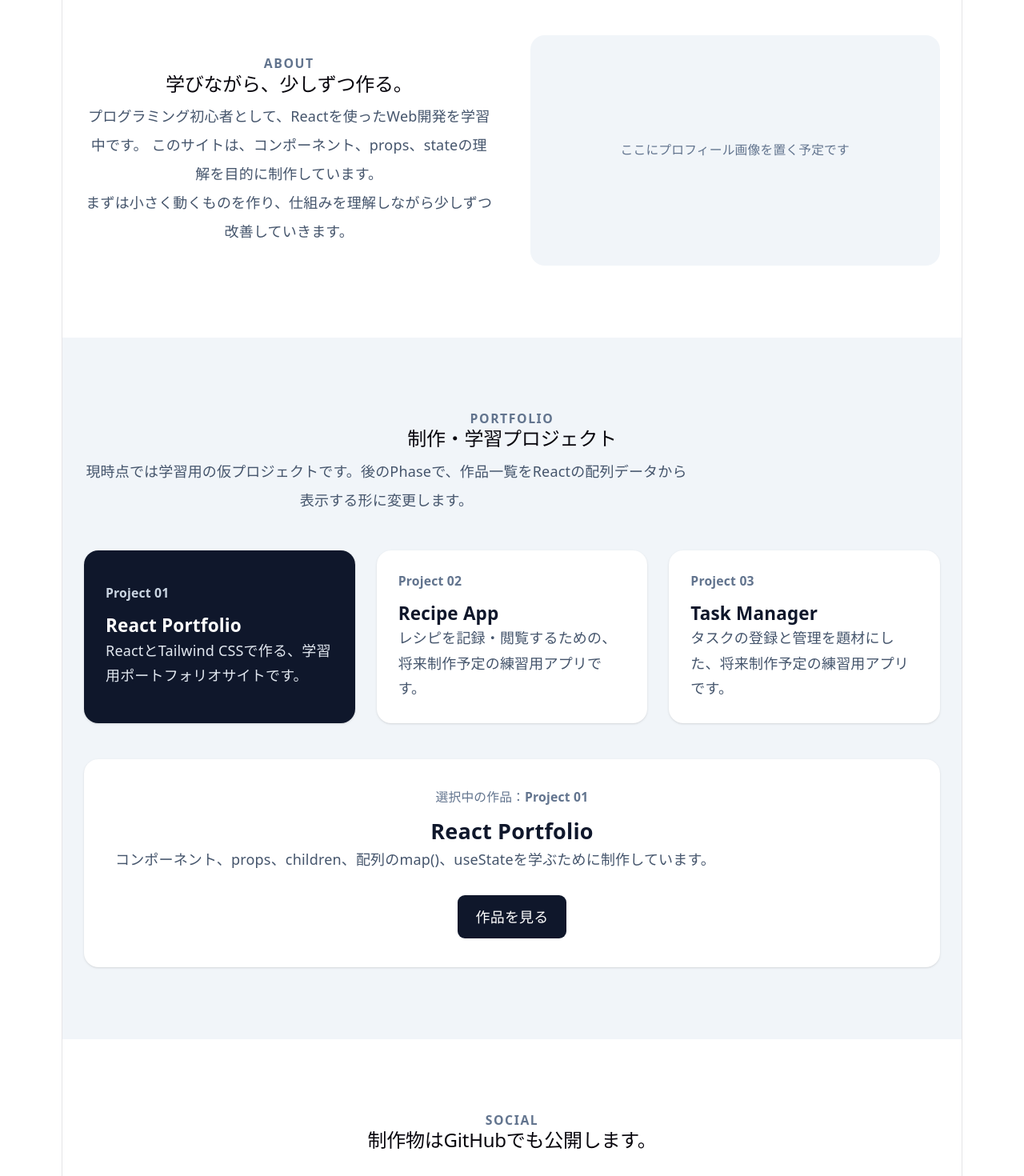
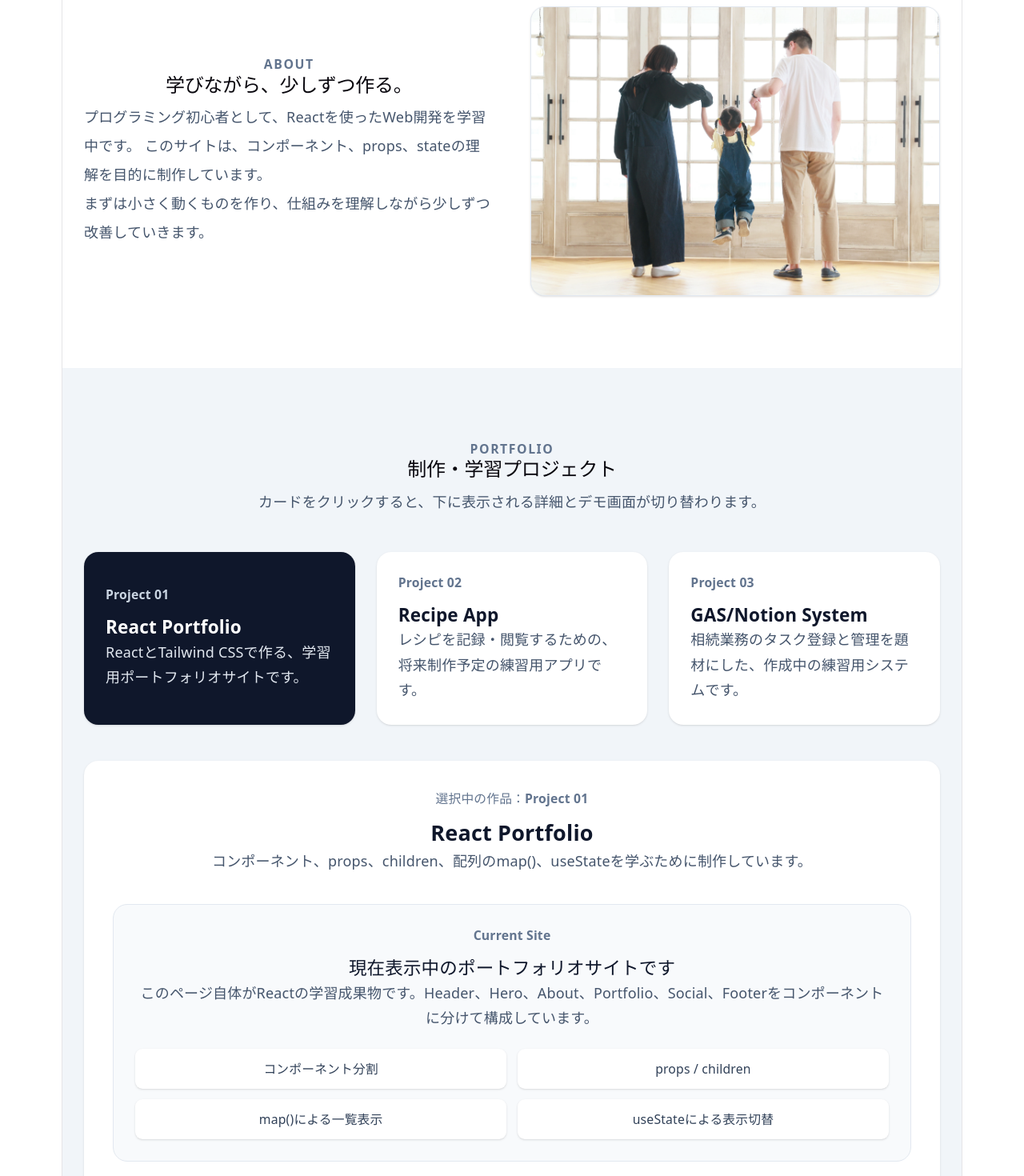
Before and after one commit to ryopan56/react-portfolio, a React (Vite) app: page / in a window 1280 px wide. Shown: the part 760-2230 px from the top of the page at 80% size. Built offline with nearby package versions, Linux system fonts and the light colour scheme.

Commit message:
デモ画面追加/UI修正

```diff
--- a/src/components/About.jsx
+++ b/src/components/About.jsx
@@ -13,20 +13,22 @@ function About() {
             学びながら、少しずつ作る。
           </h2>
 
-          <p className="mt-6 leading-8 text-slate-600">
+          <p className="text-left mt-6 leading-8 text-slate-600">
             プログラミング初心者として、Reactを使ったWeb開発を学習中です。
             このサイトは、コンポーネント、props、stateの理解を目的に制作しています。
           </p>
 
-          <p className="mt-4 leading-8 text-slate-600">
+          <p className="text-left mt-4 leading-8 text-slate-600">
             まずは小さく動くものを作り、仕組みを理解しながら少しずつ改善していきます。
           </p>
         </div>
 
-        <div className="flex min-h-64 items-center justify-center rounded-2xl bg-slate-100 p-8">
-          <p className="text-center text-sm text-slate-500">
-            ここにプロフィール画像を置く予定です
-          </p>
+        <div className="overflow-hidden rounded-2xl border border-slate-200 bg-slate-100 shadow-sm">
+           <img
+            src="/images/profile.jpg"
+            alt="プロフィール写真"
+            className="h-80 w-full object-cover"
+          />
         </div>
       </div>
     </Section>
--- a/src/components/Hero.jsx
+++ b/src/components/Hero.jsx
@@ -8,13 +8,13 @@ function Hero() {
         React Learning Project
       </p>
 
-      <h1 className="mt-6 max-w-3xl text-4xl font-bold leading-tight tracking-tight sm:text-6xl">
+      <h1 className="mt-6 text-4xl font-bold leading-tight tracking-tight sm:text-6xl">
         Reactを学びながら、
         <br />
         Webサイトを作っています。
       </h1>
 
-      <p className="mt-6 max-w-2xl text-lg leading-8 text-slate-600">
+      <p className="mt-6 text-lg leading-8 text-slate-600">
         ReactとTailwind
         CSSを使い、使いやすく分かりやすいWebサイト作りを学んでいます。
       </p>
--- a/src/components/Portfolio.jsx
+++ b/src/components/Portfolio.jsx
@@ -1,6 +1,7 @@
 import { useState } from "react"
 import Section from "./Section"
 import { projects } from "../data/projects"
+import ProjectDemo from './ProjectDemo'
 
 function Portfolio() {
   const [selectedProjectID, setSelectedProjectID] = useState(projects[0].id)
@@ -18,8 +19,8 @@ function Portfolio() {
         制作・学習プロジェクト
       </h2>
 
-      <p className="mt-4 max-w-2xl leading-8 text-slate-600">
-        現時点では学習用の仮プロジェクトです。後のPhaseで、作品一覧をReactの配列データから表示する形に変更します。
+      <p className= "mt-4 leading-8 text-slate-600">
+        カードをクリックすると、下に表示される詳細とデモ画面が切り替わります。
       </p>
 
       <div className="mt-10 grid gap-6 md:grid-cols-3">
@@ -55,26 +56,22 @@ function Portfolio() {
         })}
       </div>
 
-      <article className="mt-10 rounded-2xl bg-white p-8 shadow-sm">
+      <article className="mx-auto mt-10 rounded-2xl bg-white p-8 shadow-sm">
         <p className="text-sm font-semibold text-slate-500">
           選択中の作品：{selectedProject.number}
         </p>
 
         <h3 className="mt-3 text-2xl font-bold">{selectedProject.title}</h3>
 
-        <p className="mt-4 max-w-2xl leading-8 text-slate-600">
+        <p className="mt-4 leading-8 text-slate-600">
           {selectedProject.detail}
         </p>
 
-        <a
-          href={selectedProject.projectUrl}
-          target="_blank"
-          rel="noreferrer"
-          className="mt-6 inline-flex rounded-lg bg-slate-900 px-5 py-3 font-semibold text-white transition hover:bg-slate-700"
-        >
-          作品を見る
-        </a>
+        <div className="mt-8">
+          <ProjectDemo projectId={selectedProject.id} />
+        </div>
       </article>
+
     </Section>
   );
 }
--- /dev/null
+++ b/src/components/ProjectDemo.jsx
@@ -0,0 +1,126 @@
+function ProjectDemo({ projectId }) {
+  if (projectId === 'react-portfolio') {
+    return (
+      <div className="rounded-2xl border border-slate-200 bg-slate-50 p-6">
+        <p className="text-sm font-semibold text-slate-500">
+          Current Site
+        </p>
+
+        <h4 className="mt-3 text-xl font-bold">
+          現在表示中のポートフォリオサイトです
+        </h4>
+
+        <p className="mt-3 leading-7 text-slate-600">
+          このページ自体がReactの学習成果物です。Header、Hero、About、Portfolio、Social、Footerをコンポーネントに分けて構成しています。
+        </p>
+
+        <ul className="mt-5 grid gap-3 text-sm text-slate-700 sm:grid-cols-2">
+          <li className="rounded-lg bg-white p-3 shadow-sm">コンポーネント分割</li>
+          <li className="rounded-lg bg-white p-3 shadow-sm">props / children</li>
+          <li className="rounded-lg bg-white p-3 shadow-sm">map()による一覧表示</li>
+          <li className="rounded-lg bg-white p-3 shadow-sm">useStateによる表示切替</li>
+        </ul>
+      </div>
+    )
+  }
+
+  if (projectId === 'recipe-app') {
+    return (
+      <div className="rounded-2xl border border-slate-200 bg-orange-50 p-6">
+        <div className="rounded-2xl bg-white p-5 shadow-sm">
+          <div className="flex flex-wrap items-center justify-between gap-3">
+            <div>
+              <p className="text-sm font-semibold text-orange-500">
+                Recipe App Demo
+              </p>
+              <h4 className="mt-1 text-xl font-bold">今日のレシピ</h4>
+            </div>
+
+            <button className="rounded-lg bg-orange-500 px-4 py-2 text-sm font-semibold text-white">
+              レシピ追加
+            </button>
+          </div>
+
+          <div className="mt-5 rounded-xl border border-slate-200 bg-slate-50 px-4 py-3 text-sm text-slate-500">
+            レシピ名や食材で検索
+          </div>
+
+          <div className="mt-5 grid gap-4 sm:grid-cols-2">
+            <article className="rounded-xl border border-slate-200 p-4">
+              <p className="text-xs font-semibold text-slate-400">Main Dish</p>
+              <h5 className="mt-2 font-bold">鶏肉の照り焼き</h5>
+              <p className="mt-2 text-sm text-slate-600">
+                鶏もも肉、しょうゆ、みりん、砂糖
+              </p>
+            </article>
+
+            <article className="rounded-xl border border-slate-200 p-4">
+              <p className="text-xs font-semibold text-slate-400">Soup</p>
+              <h5 className="mt-2 font-bold">具だくさん味噌汁</h5>
+              <p className="mt-2 text-sm text-slate-600">
+                豆腐、わかめ、長ねぎ、味噌
+              </p>
+            </article>
+          </div>
+        </div>
+      </div>
+    )
+  }
+
+  if (projectId === 'GAS/Notion System') {
+    return (
+      <div className="rounded-2xl border border-slate-200 bg-blue-50 p-6">
+        <div className="rounded-2xl bg-white p-5 shadow-sm">
+          <div className="flex flex-wrap items-center justify-between gap-3">
+            <div>
+              <p className="text-sm font-semibold text-blue-500">
+                GAS/Notion System Demo
+              </p>
+              <h4 className="mt-1 text-xl font-bold">相続手続プラン</h4>
+            </div>
+
+            <button className="rounded-lg bg-blue-500 px-4 py-2 text-sm font-semibold text-white">
+              新規商品パッケージ
+            </button>
+          </div>
+
+          <div className="mt-5 space-y-3">
+            <div className="flex items-center justify-between rounded-xl border border-slate-200 p-4">
+              <div className="min-w-0 flex-1 text-left">
+                <p className="font-semibold">戸籍収集</p>
+                <p className="mt-1 text-sm text-slate-500">優先度：高</p>
+              </div>
+              <span className="rounded-full bg-green-100 px-3 py-1 text-xs font-semibold text-green-700">
+                完了
+              </span>
+            </div>
+
+            <div className="flex items-center justify-between rounded-xl border border-slate-200 p-4">
+              <div className="min-w-0 flex-1 text-left">
+                <p className="font-semibold">相続関係説明図作成</p>
+                <p className="mt-1 text-sm text-slate-500">優先度：中</p>
+              </div>
+              <span className="rounded-full bg-yellow-100 px-3 py-1 text-xs font-semibold text-yellow-700">
+                進行中
+              </span>
+            </div>
+
+            <div className="flex items-center justify-between rounded-xl border border-slate-200 p-4">
+              <div className="min-w-0 flex-1 text-left">
+                <p className="font-semibold">遺産分割協議書作成</p>
+                <p className="mt-1 text-sm text-slate-500">優先度：中</p>
+              </div>
+              <span className="rounded-full bg-slate-100 px-3 py-1 text-xs font-semibold text-slate-600">
+                未着手
+              </span>
+            </div>
+          </div>
+        </div>
+      </div>
+    )
+  }
+
+  return null
+}
+
+export default ProjectDemo
--- a/src/components/Social.jsx
+++ b/src/components/Social.jsx
@@ -9,11 +9,11 @@ function Social() {
         </p>
 
         <h2 className="mt-3 text-3xl font-bold tracking-tight">
-          制作物はGitHubでも公開します。
+          このサイトのソースコードはGitHubでも公開します。
         </h2>
 
         <a
-          href="https://github.com/ryopan56"
+          href="https://github.com/ryopan56/react-portfolio"
           target="_blank"
           rel="noreferrer"
           className="mt-8 inline-flex rounded-lg bg-slate-900 px-5 py-3 font-semibold text-white transition hover:bg-slate-700"
--- a/src/data/projects.js
+++ b/src/data/projects.js
@@ -6,7 +6,6 @@ export const projects = [
     description: 'ReactとTailwind CSSで作る、学習用ポートフォリオサイトです。',
     detail:
       'コンポーネント、props、children、配列のmap()、useStateを学ぶために制作しています。',
-    projectUrl: 'https://github.com/ryopan56/react-portfolio',
   },
   {
     id: 'recipe-app',
@@ -15,15 +14,13 @@ export const projects = [
     description: 'レシピを記録・閲覧するための、将来制作予定の練習用アプリです。',
     detail:
       '料理名、材料、手順などを登録し、一覧から確認できるアプリを想定しています。',
-    projectUrl: 'https://github.com/ryopan56',
   },
   {
-    id: 'task-manager',
+    id: 'GAS/Notion System',
     number: 'Project 03',
-    title: 'Task Manager',
-    description: 'タスクの登録と管理を題材にした、将来制作予定の練習用アプリです。',
+    title: 'GAS/Notion System',
+    description: '相続業務のタスク登録と管理を題材にした、作成中の練習用システムです。',
     detail:
-      'タスクの追加、完了・未完了の切り替え、一覧表示を題材にReactを学ぶ予定です。',
-    projectUrl: 'https://github.com/ryopan56',
+      'Google Apps Script とNotionを使用して見込客の流入から入金までを管理するとともに各種KPIを確認できます。',
   },
 ]
```
Also changed, not shown: public/images/profile.jpg (added).
